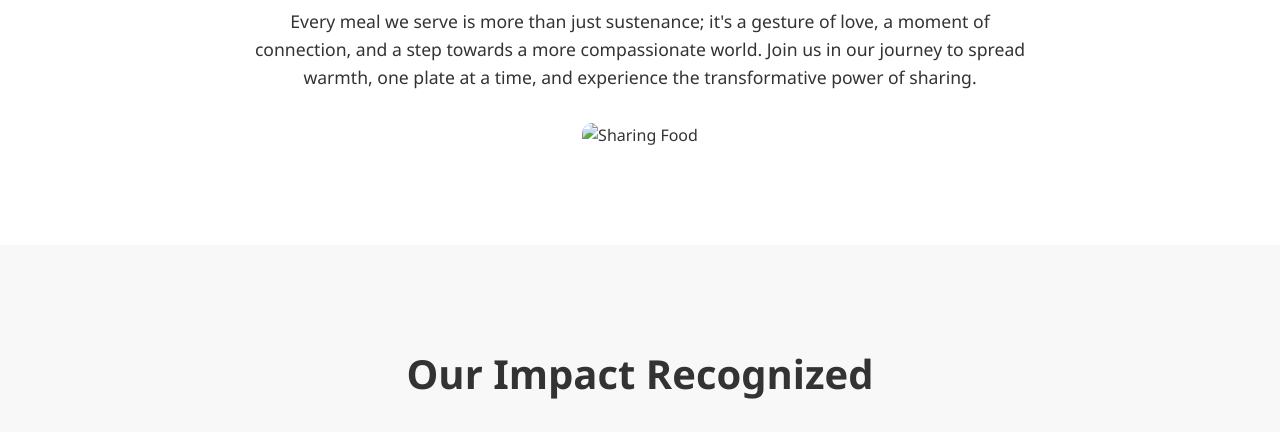
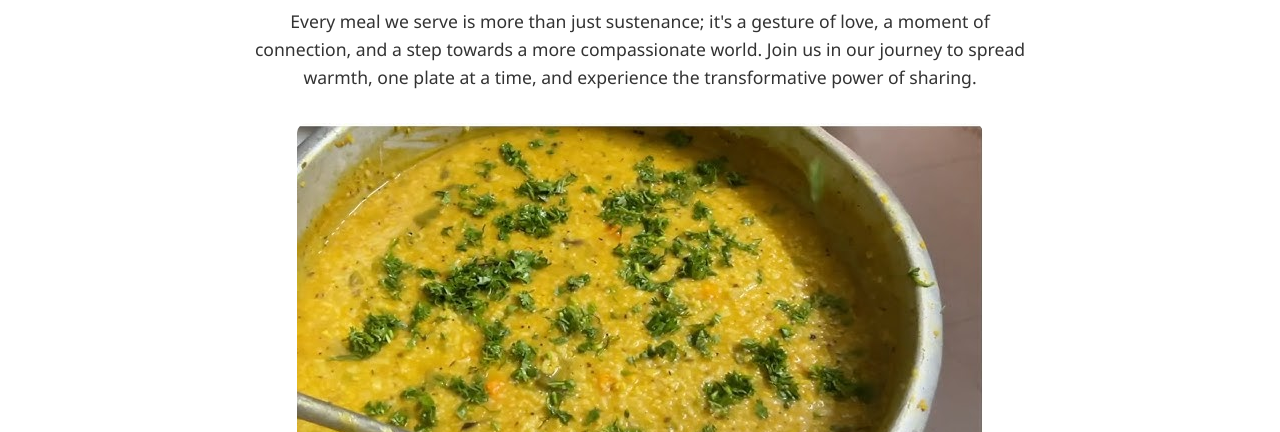
Before and after one commit to CONNEXGROW/bhandra, a plain HTML site: page index.html in a window 1280 px wide. Shown: the part 2150-2582 px from the top of the page. Drawn offline with Linux system fonts and the light colour scheme.

Commit message:
Update index.html

```diff
--- a/index.html
+++ b/index.html
@@ -320,7 +320,7 @@
             <div class="container">
                 <h2>Nourishing Bodies, Enriching Lives</h2>
                 <p>Every meal we serve is more than just sustenance; it's a gesture of love, a moment of connection, and a step towards a more compassionate world. Join us in our journey to spread warmth, one plate at a time, and experience the transformative power of sharing.</p>
-                <img src="hq720.png" alt="Sharing Food" style="max-width: 100%; height: auto; margin-bottom: 2rem; border-radius: 10px;">
+                <img src="hq720.jpg" alt="Sharing Food" style="max-width: 100%; height: auto; margin-bottom: 2rem; border-radius: 10px;">
             </div>
         </section>
 
```
